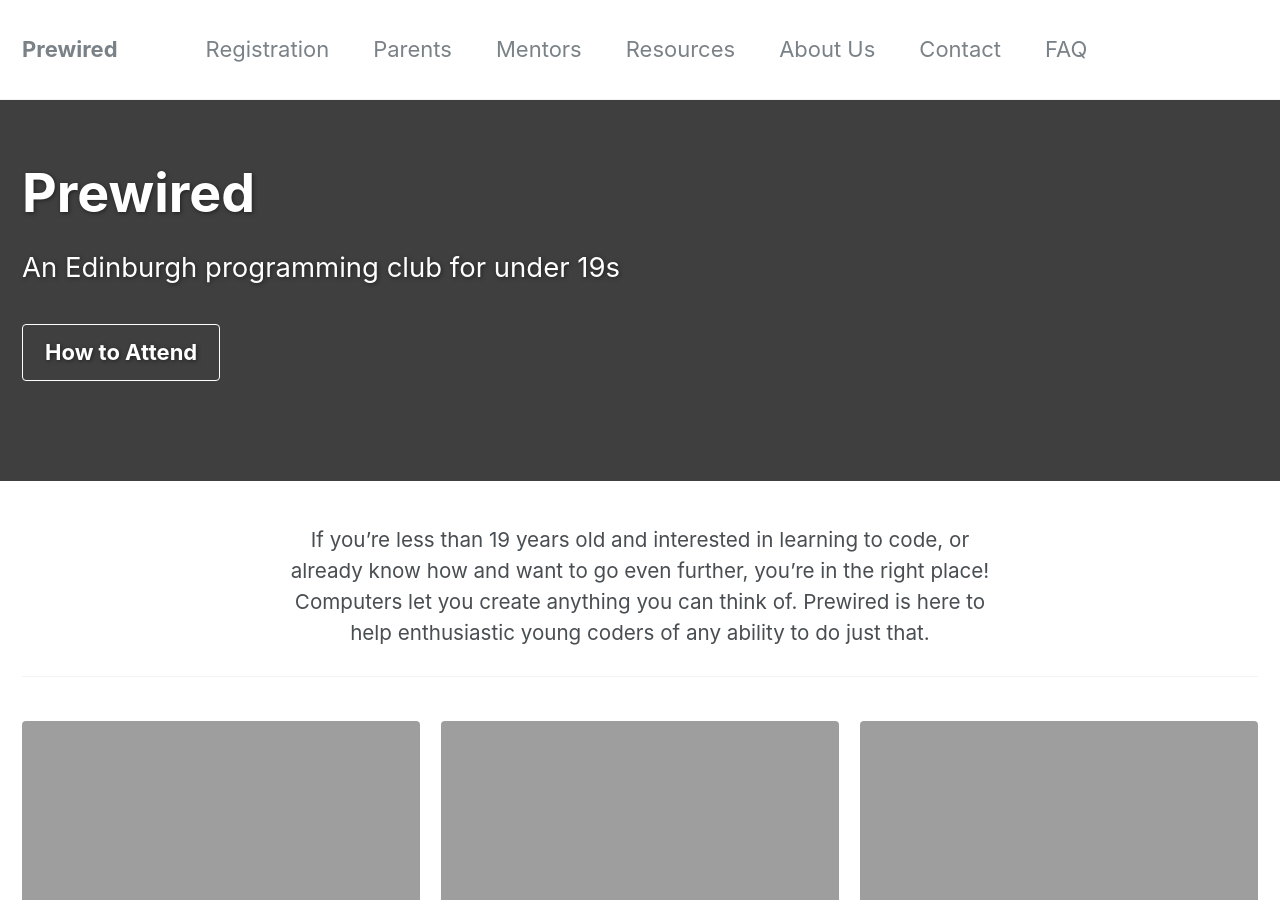
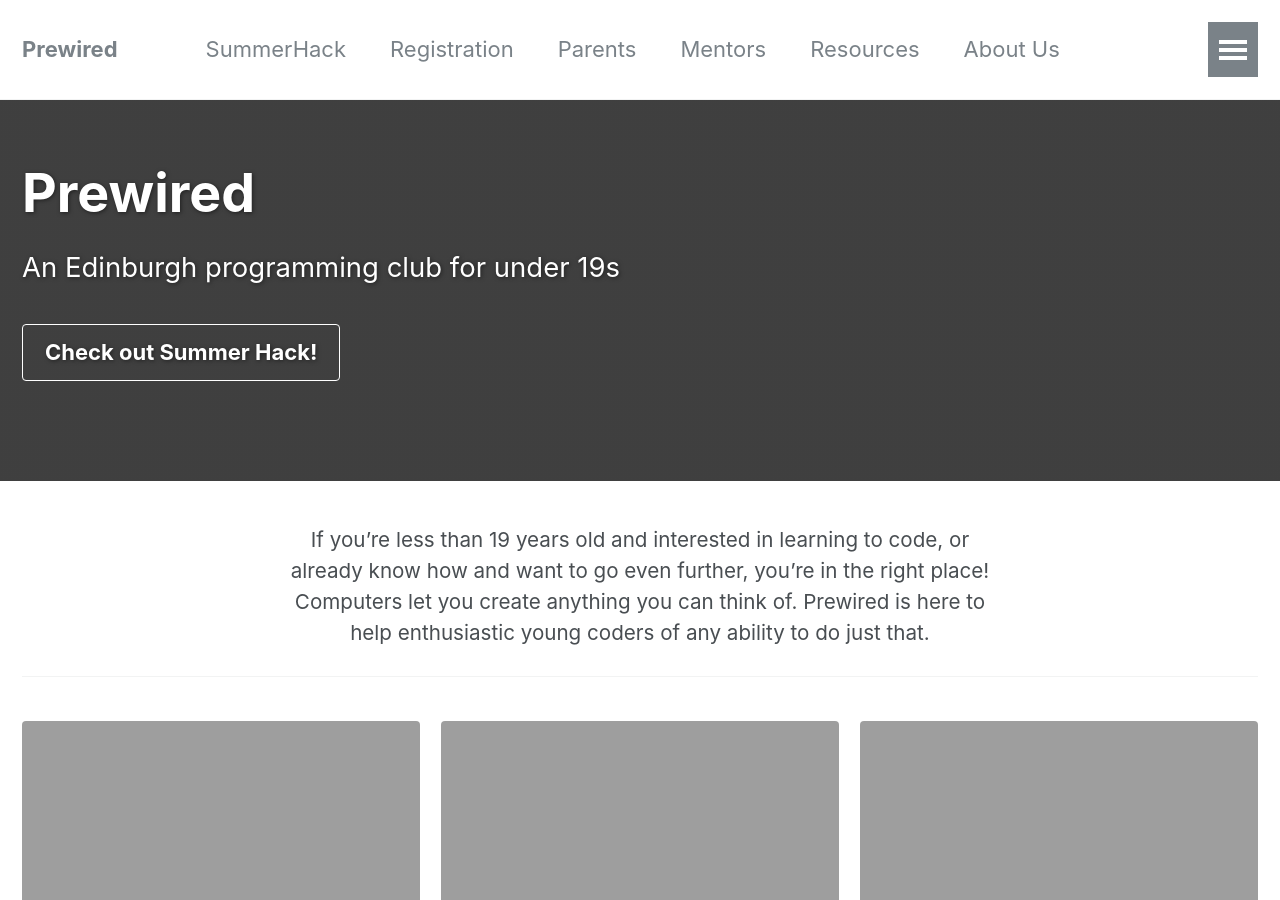
Before and after one commit to prewired/prewired.github.io, a Jekyll site: the page built from index.html, in a window 1280 px wide and 900 px high. Built offline with Jekyll 4.4.1, drawn with Linux system fonts in a browser that asks for light colours; the list of posts is cut into pages by our own code.

Commit message:
added summerhack info to menu and front page

```diff
--- a/_data/navigation.yml
+++ b/_data/navigation.yml
@@ -1,5 +1,8 @@
 # main links
 main:
+
+  - title: "SummerHack"
+    url: /summerhack2017/
   - title: "Registration"
     url: /registration/
   - title: "Parents"
--- a/index.html
+++ b/index.html
@@ -6,8 +6,8 @@
   overlay_color: "#000"
   overlay_filter: "0.6"
   overlay_image: /assets/images/splash.jpg
-  cta_label: "How to Attend"
-  cta_url: "/registration/"
+  cta_label: "Check out Summer Hack!"
+  cta_url: "/summerhack2017/"
 intro:
   - excerpt: "If you're less than 19 years old and interested in learning to code, or already know how and want to go even further, you're in the right place!
   Computers let you create anything you can think of. Prewired is here to help enthusiastic young coders of any ability to do just that."
```
Also changed, not shown: _pages/summerhack2017.md (+1 -1 lines).
